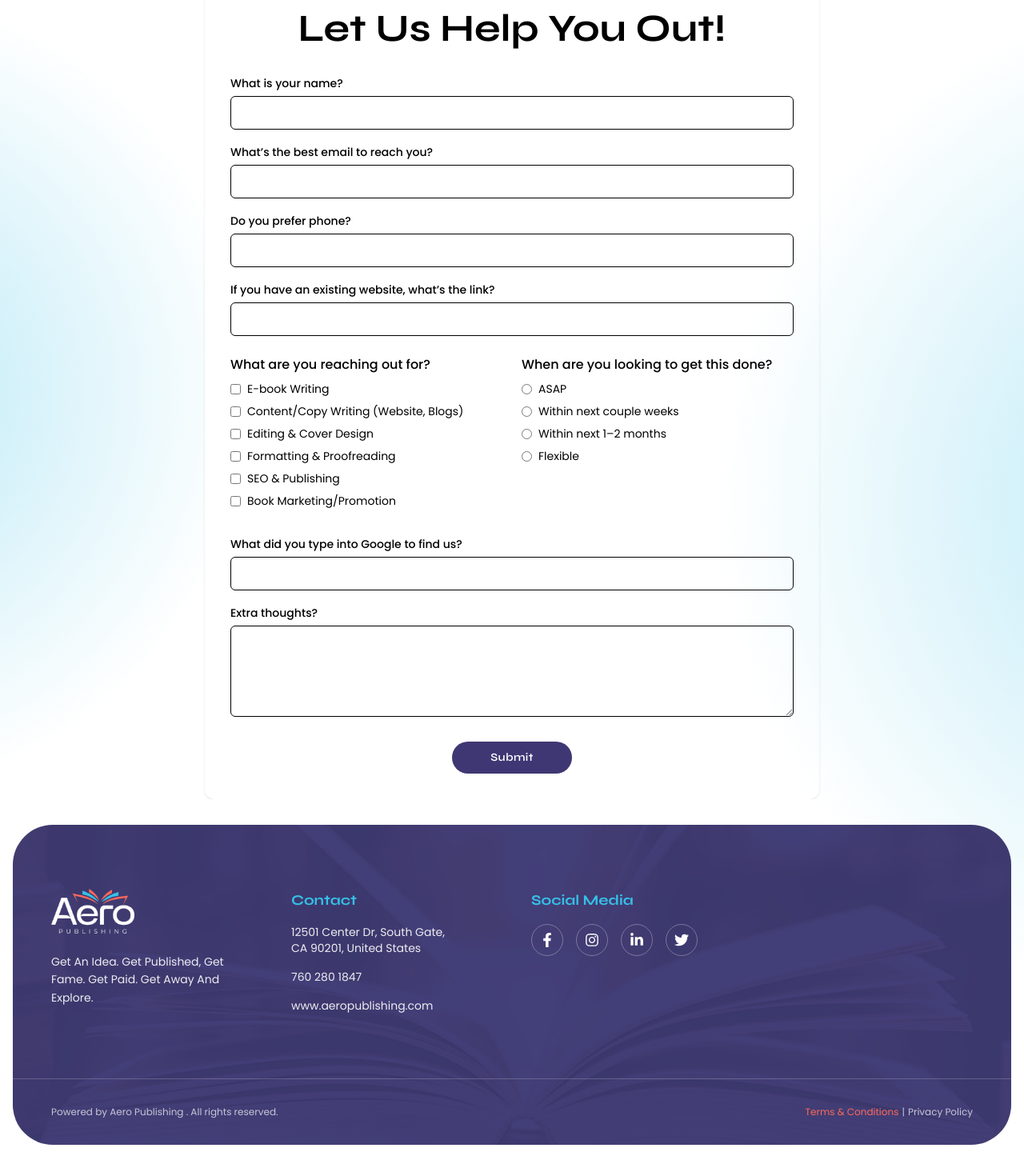
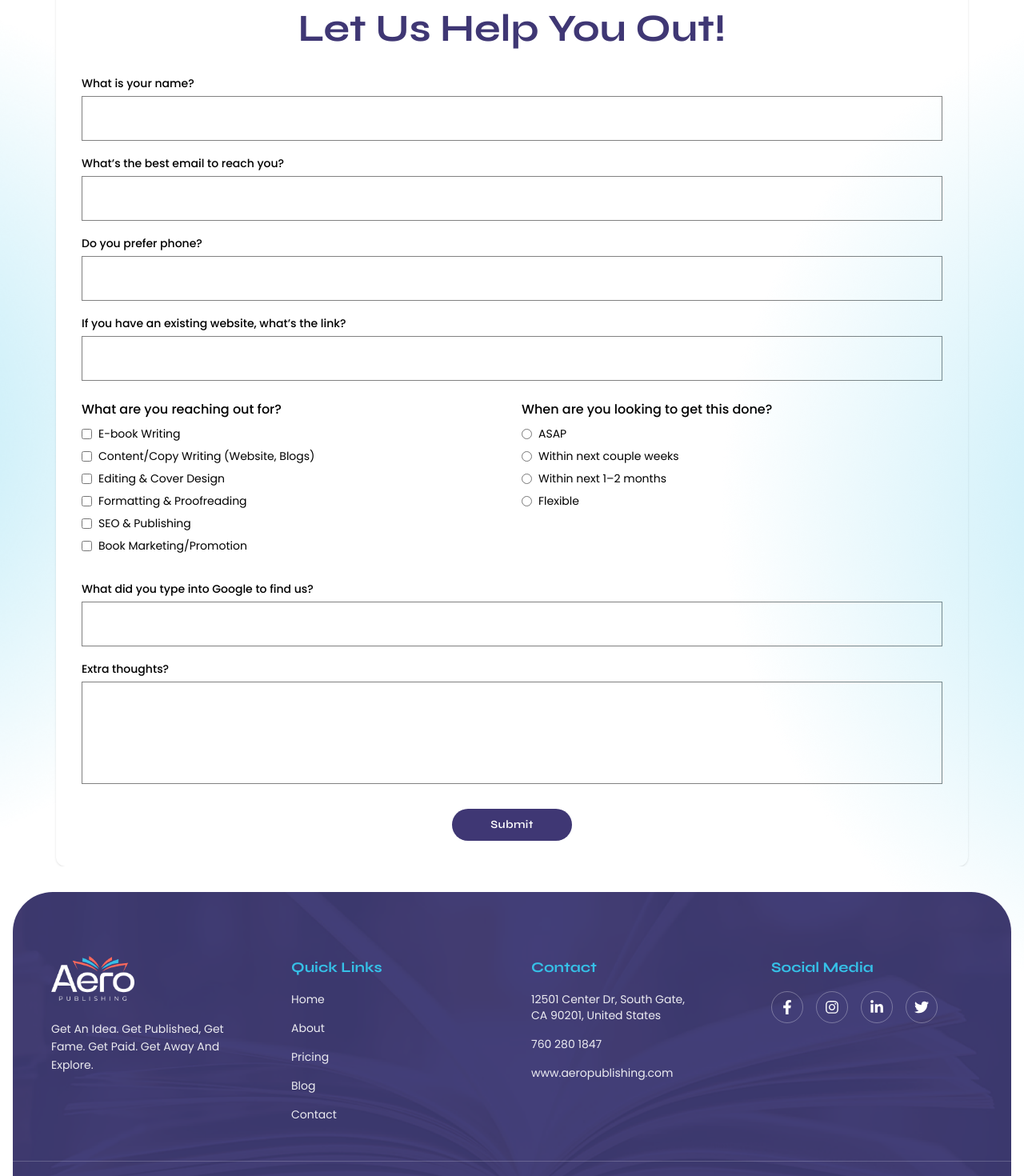
Before and after one commit to Invenzee/aeropublishing, a Next.js app: page /contact-us in a window 1280 px wide. Shown: the part 900-2370 px from the top of the page at 80% size. Built offline with nearby package versions, Linux system fonts and the light colour scheme.

Commit message:
adjust the carousel

```diff
--- a/src/app/pricing-global-premium/page.tsx
+++ b/src/app/pricing-global-premium/page.tsx
@@ -8,6 +8,7 @@ export default function page() {
                 title="Global Premium"
                 description="Built for Bold Authors with Big Ambitions"
                 showButton={false}
+                className="!min-h-[0px] pb-12"
             />
             <div className="px-6 -mt-20 relative z-10 w-full flex justify-center">
                 <GlobalPremiumCard />
--- a/src/components/About/HeroSection.tsx
+++ b/src/components/About/HeroSection.tsx
@@ -12,7 +12,7 @@ const badges = [
     "/hero-badge-4.png",
 ]
 
-export default function HeroSection({ title, description, showButton = true }: { title: string, description: string, showButton?: boolean }) {
+export default function HeroSection({ title, description, showButton = true, className = "" }: { title: string, description: string, showButton?: boolean, className?: string }) {
 
     const [isMobile, setIsMobile] = useState(false);
 
@@ -27,7 +27,7 @@ export default function HeroSection({ title, description, showButton = true }: {
     }, []);
 
     return (
-        <section className="relative min-h-screen flex items-center pt-20 overflow-hidden bg-[url('/hero-bg.png')] bg-cover bg-center">
+        <section className={`${className} relative min-h-screen flex items-center pt-20 overflow-hidden bg-[url('/hero-bg.png')] bg-cover bg-center`}>
             <div className="max-w-[1140px] mx-auto my-24 relative z-10 w-full flex justify-center gap-5 items-center max-sm:flex-col max-sm:my-12 max-sm:px-6">
 
                 {/* Left Column: Content */}
--- a/src/components/Contact/Form.tsx
+++ b/src/components/Contact/Form.tsx
@@ -62,9 +62,9 @@ export default function ContactForm() {
       <img src="/carousel-bg.png" className="absolute right-0" alt="" />
       <form
         onSubmit={handleSubmit}
-        className="max-w-3xl mx-auto bg-white p-8 rounded-xl shadow"
+        className="max-w-[1140px] mx-auto bg-white p-8 rounded-xl shadow"
       >
-        <h2 className="text-5xl font-bold text-center mb-8">
+        <h2 className="text-5xl font-syne font-bold text-brand-primary text-center mb-8">
           Let Us Help You Out!
         </h2>
 
@@ -76,7 +76,7 @@ export default function ContactForm() {
             name="name"
             value={formData.name}
             onChange={handleChange}
-            className="mt-1 w-full border rounded-md px-4 py-2"
+            className="mt-1 w-full h-14 px-6 bg-transparent border border-[#818181] focus:outline-none focus:border-brand-secondary focus:ring-1 focus:ring-brand-secondary transition-all font-poppins"
           />
         </label>
 
@@ -90,7 +90,7 @@ export default function ContactForm() {
             name="email"
             value={formData.email}
             onChange={handleChange}
-            className="mt-1 w-full border rounded-md px-4 py-2"
+            className="mt-1 w-full h-14 px-6 bg-transparent border border-[#818181] focus:outline-none focus:border-brand-secondary focus:ring-1 focus:ring-brand-secondary transition-all font-poppins"
           />
         </label>
 
@@ -104,7 +104,7 @@ export default function ContactForm() {
             name="phone"
             value={formData.phone}
             onChange={handleChange}
-            className="mt-1 w-full border rounded-md px-4 py-2"
+            className="mt-1 w-full h-14 px-6 bg-transparent border border-[#818181] focus:outline-none focus:border-brand-secondary focus:ring-1 focus:ring-brand-secondary transition-all font-poppins"
           />
         </label>
 
@@ -118,7 +118,7 @@ export default function ContactForm() {
             name="website"
             value={formData.website}
             onChange={handleChange}
-            className="mt-1 w-full border rounded-md px-4 py-2"
+            className="mt-1 w-full h-14 px-6 bg-transparent border border-[#818181] focus:outline-none focus:border-brand-secondary focus:ring-1 focus:ring-brand-secondary transition-all font-poppins"
           />
         </label>
 
@@ -172,7 +172,7 @@ export default function ContactForm() {
             name="source"
             value={formData.source}
             onChange={handleChange}
-            className="mt-1 w-full border rounded-md px-4 py-2"
+            className="mt-1 w-full h-14 px-6 bg-transparent border border-[#818181] focus:outline-none focus:border-brand-secondary focus:ring-1 focus:ring-brand-secondary transition-all font-poppins"
           />
         </label>
 
@@ -184,7 +184,7 @@ export default function ContactForm() {
             value={formData.message}
             onChange={handleChange}
             rows={4}
-            className="mt-1 w-full border rounded-md px-4 py-2"
+            className="mt-1 w-full h-32 px-6 py-4 bg-transparent border border-[#818181] focus:outline-none focus:border-brand-secondary focus:ring-1 focus:ring-brand-secondary transition-all resize-none font-poppins"
           />
         </label>
 
--- a/src/components/Footer.tsx
+++ b/src/components/Footer.tsx
@@ -24,6 +24,17 @@ export default function Footer() {
                         <p className="text-sm font-poppins leading-relaxed opacity-90 max-w-[250px]">
                             Get An Idea. Get Published, Get Fame. Get Paid. Get Away And Explore.
                         </p>
+                    </div>
+
+                    <div className="md:col-span-3 space-y-6">
+                        <h4 className="text-[#36C0E7] font-syne font-bold text-lg mb-4">Quick Links</h4>
+                        <ul className="space-y-4 font-poppins text-sm opacity-90">
+                            <li><Link href="/">Home</Link></li>
+                            <li><Link href="/about">About</Link></li>
+                            <li><Link href="/pricing">Pricing</Link></li>
+                            <li><Link href="/blog">Blog</Link></li>
+                            <li><Link href="/contact-us">Contact</Link></li>
+                        </ul>
                     </div>
 
                     {/* Contact Column */}
```
